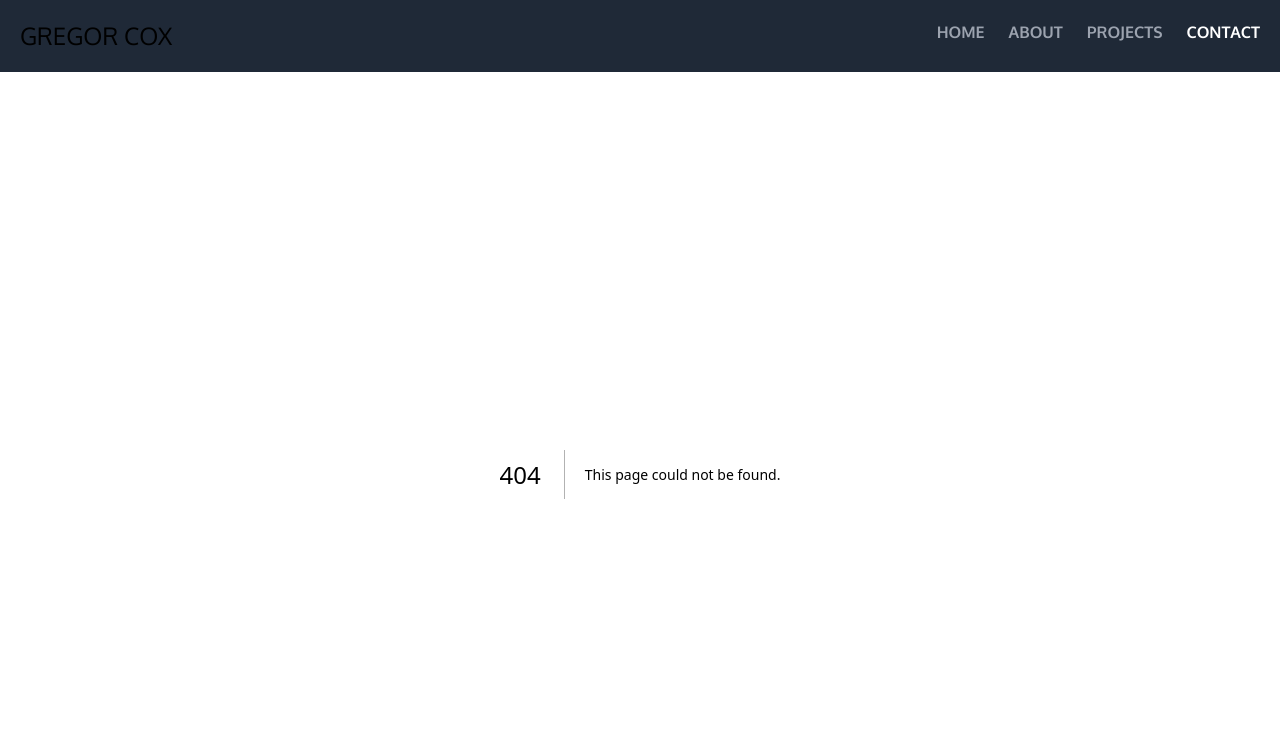
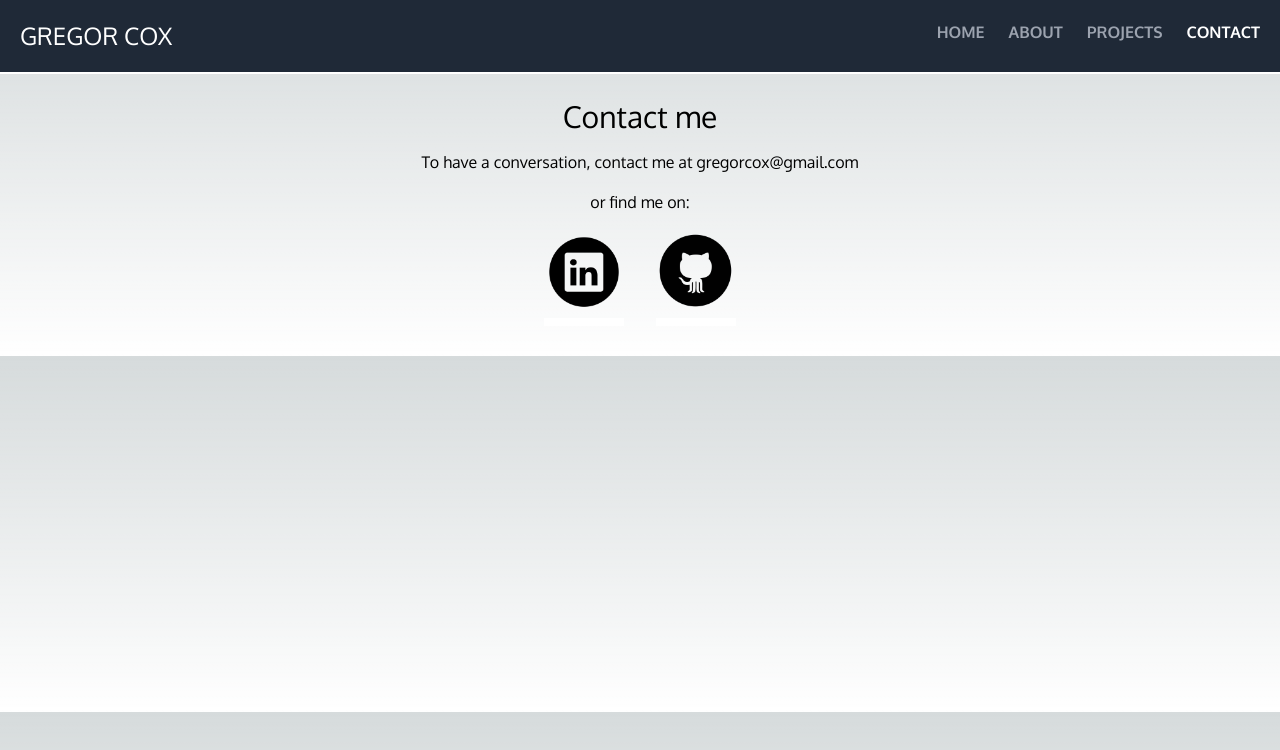
Before and after one commit to gregorcox/personal-site-next, a Next.js app: page /contact in a window 1280 px wide. Before the commit this address had no page. Shown: the top 750 px of the page. Built offline with nearby package versions, Linux system fonts and the light colour scheme.

Commit message:
add contact page

```diff
--- a/app/NavBar.tsx
+++ b/app/NavBar.tsx
@@ -8,7 +8,7 @@ const NavBar = () => {
   return (
     <div className="navbar flex p-5 border-b-2 border-white bg-gray-800">
       <div className="flex-1">
-        <Link href="/" className="text-2xl uppercase">
+        <Link href="/" className="text-2xl uppercase text-white">
           Gregor Cox
         </Link>
       </div>
--- /dev/null
+++ b/app/contact/page.tsx
@@ -0,0 +1,57 @@
+import github from "@/public/images/github.png";
+import linkedin from "@/public/images/linkedin.png";
+import { Metadata } from "next";
+import Image from "next/image";
+import Link from "next/link";
+
+export default function Contact() {
+  return (
+    <div className="text-black text-center p-6">
+      <h1 className="text-3xl">Contact me</h1>
+      <p className="my-4">
+        To have a conversation, contact me at{" "}
+        <Link
+          className="hover:text-blue-400 transition-colors"
+          href="mailto:gregorcox@gmail.com?Subject=Hey%20Gregor!"
+          target="_top"
+        >
+          gregorcox@gmail.com
+        </Link>
+      </p>
+      <p className="mb-4">or find me on:</p>
+      <div className="inline-flex">
+        <Link
+          href="https://www.linkedin.com/in/gregorcox/"
+          rel="noopener noreferrer"
+          target="_blank"
+        >
+          <Image
+            alt="LinkedIn"
+            className="mx-4 pb-2 border-b-white border-b-8 hover:border-blue-400 transition-all"
+            height="80"
+            src={linkedin}
+            width="80"
+          />
+        </Link>
+        <Link
+          href="https://www.github.com/gregorcox"
+          target="_blank"
+          rel="noopener noreferrer"
+        >
+          <Image
+            alt="GitHub"
+            className="mx-4 pb-2 border-b-white border-b-8 hover:border-blue-400 transition-all"
+            height="80"
+            src={github}
+            width="80"
+          />
+        </Link>
+      </div>
+    </div>
+  );
+}
+
+export const metadata: Metadata = {
+  title: "Contact",
+  description: "Connect with me through LinkedIn or GitHub",
+};
--- a/app/globals.css
+++ b/app/globals.css
@@ -10,9 +10,9 @@
 
 @media (prefers-color-scheme: dark) {
   :root {
-    --foreground-rgb: 255, 255, 255;
-    --background-start-rgb: 0, 0, 0;
-    --background-end-rgb: 0, 0, 0;
+    --foreground-rgb: 0, 0, 0;
+    --background-start-rgb: 255, 255, 255;
+    --background-end-rgb: 255, 255, 255;
   }
 }
 
--- a/app/page.tsx
+++ b/app/page.tsx
@@ -3,7 +3,7 @@ import Link from "next/link";
 
 export default function Home() {
   return (
-    <div className="bg-[url('../public/images/london.jpg')] bg-cover h-[calc(100vh-74px)] w-screen max-w-full">
+    <div className="bg-[url('../public/images/london.jpg')] bg-cover h-[calc(100vh-74px)] w-screen max-w-full text-white">
       <div className="text-center p-28">
         <h1 className="text-4xl font-bold py-5">Hello, I'm Gregor</h1>
         <p className="text-2xl mb-10">
```
Also changed, not shown: public/images/github.png (added), public/images/linkedin.png (added).
